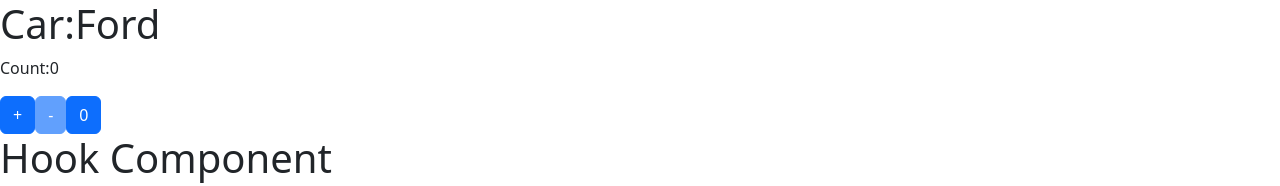
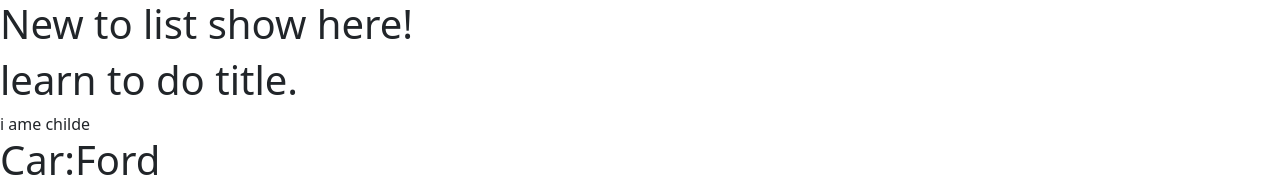
Before and after one commit to shabuj603/demo_react, a React (Create React App) app: page / in a window 1280 px wide. Shown: the top 186 px of the page. Built offline with nearby package versions, Linux system fonts and the light colour scheme.

Commit message:
state_leifting

```diff
--- a/src/App.js
+++ b/src/App.js
@@ -12,6 +12,9 @@
 import EventBinding from "./EVENT_HANDLER_CLASS/EventBinding";
 import HookUseState from "./HOOK_USE_STATE/HookUseState";
 import FunctionalHook from "./HOOK_USE_STATE/FunctionalHook";
+import Child from "./STATE_LIFTING/Child";
+import Todo from "./STATE_LIFTING/Todo";
+import NewTodo from "./STATE_LIFTING/NewTodo";
 
 
 
@@ -20,9 +23,17 @@
 //    item.push(<Card  titleText={Data[i].title}description={Data[i].description} cardFooter={Data[i].cardFooter}/>)
 
 // }
-
 function App(){
+    const handleChild=(fromChild)=>{
+        console.log("add kolam child data"+fromChild);
+    }
+    const exmNewtodo=(newtodo)=>{
+        console.log(newtodo);
+    }
     return <div>
+        <NewTodo handleNewtodo={exmNewtodo}/>
+        <Todo title="learn to do title"/>
+        <Child onChild={handleChild}/>
         <FunctionalHook/>
         <HookUseState/>
         <EventBinding/>
--- /dev/null
+++ b/src/STATE_LIFTING/Child.js
@@ -0,0 +1,12 @@
+import React from "react";
+
+
+
+function Child(props){
+    let date = "I am from child data";
+    props.onChild(date)
+    return(
+        <div>i ame childe </div>
+    )
+}
+export default Child;
--- /dev/null
+++ b/src/STATE_LIFTING/NewTodo.js
@@ -0,0 +1,11 @@
+import React from "react";
+
+const NewTodo = (props) =>{
+props.handleNewtodo({title:"New todo component"})
+    return(
+        <div>
+            <h1>New to list show here!</h1>
+        </div>
+    )
+}
+export default NewTodo;
--- /dev/null
+++ b/src/STATE_LIFTING/Todo.js
@@ -0,0 +1,11 @@
+import React from "react";
+
+
+const  Todo=(props)=>{
+    return(
+        <div>
+            <h1>{props.title}.</h1>
+        </div>
+    )
+}
+export default Todo;
```
